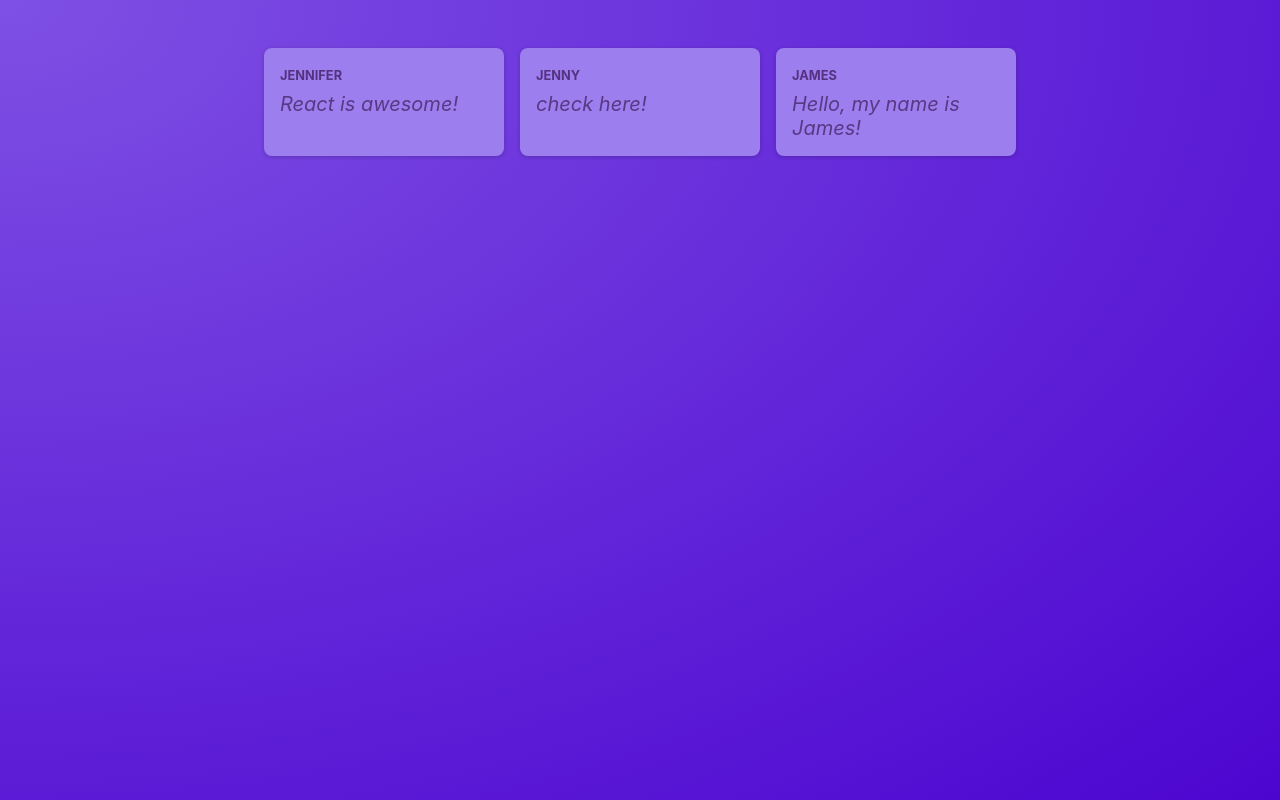
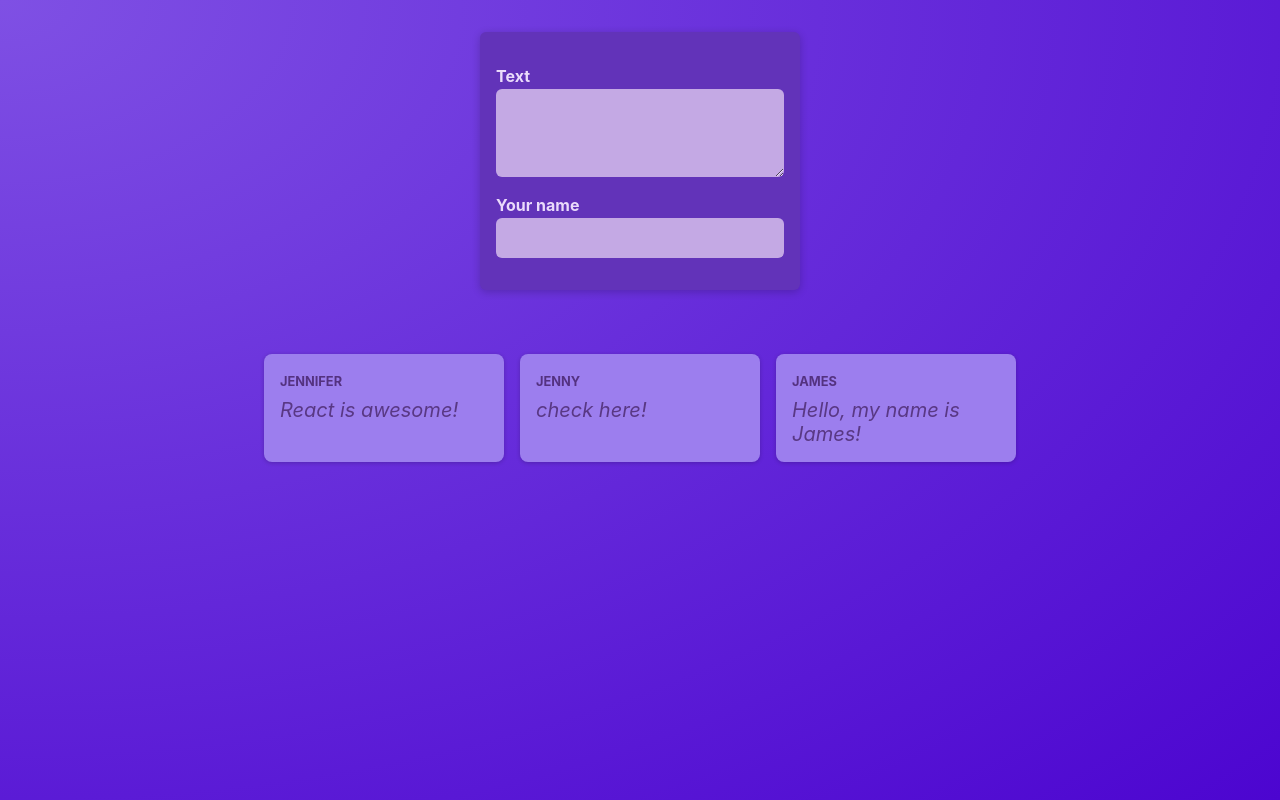
Before and after one commit to changchanglccc/react-crash-course, a React (Vite) app: page / in a window 1280 px wide. Built offline with nearby package versions, Linux system fonts and the light colour scheme.

Commit message:
feat: added NewPost component

```diff
--- /dev/null
+++ b/src/components/NewPost.jsx
@@ -0,0 +1,18 @@
+import classes from './NewPost.module.css';
+
+function NewPost() {
+    return (
+        <form className={classes.form}>
+            <p>
+                <label htmlFor='body'>Text</label>
+                <textarea id='body' required rows={3} />
+            </p>
+            <p>
+                <label htmlFor='name'>Your name</label>
+                <input type='text' id='name' required />
+            </p>
+        </form>
+    );
+}
+
+export default NewPost;
--- /dev/null
+++ b/src/components/NewPost.module.css
@@ -0,0 +1,55 @@
+.form {
+    background-color: #6233b9;
+    padding: 1rem;
+    width: 20rem;
+    margin: 2rem auto;
+    border-radius: 6px;
+    box-shadow: 0 2px 8px rgba(0, 0, 0, 0.2);
+}
+
+.form label {
+    display: block;
+    margin-bottom: 0.05rem;
+    color: #eadbfb;
+    font-weight: bold;
+}
+
+.form input,
+.form textarea {
+    display: block;
+    width: 100%;
+    font: inherit;
+    padding: 0.5rem;
+    border-radius: 6px;
+    border: none;
+    background-color: #c4a9e4;
+    color: #28262c;
+}
+
+.actions {
+    display: flex;
+    justify-content: flex-end;
+    gap: 0.5rem;
+}
+
+.actions button {
+    cursor: pointer;
+    font: inherit;
+    padding: 0.5rem 1.5rem;
+    border: none;
+    border-radius: 4px;
+    background-color: #34036c;
+    color: #e5d5f7;
+}
+
+.actions button:hover {
+    background-color: #23014a;
+}
+
+.actions button[type='button'] {
+    background-color: transparent;
+}
+
+.actions button[type='button']:hover {
+    color: #d1bee6;
+}
--- a/src/components/PostsList.jsx
+++ b/src/components/PostsList.jsx
@@ -1,13 +1,17 @@
+import NewPost from './NewPost';
 import Post from './Post';
 import classes from './PostsList.module.css';
 
 function PostsList() {
     return (
-        <ul className={classes.posts}>
-            <Post author="Jennifer" body="React is awesome!"/>
-            <Post author="Jenny" body="check here!"/>
-            <Post author="James" body="Hello, my name is James!"/>
-        </ul>
+        <>
+            <NewPost />
+            <ul className={classes.posts}>
+                <Post author="Jennifer" body="React is awesome!"/>
+                <Post author="Jenny" body="check here!"/>
+                <Post author="James" body="Hello, my name is James!"/>
+            </ul>
+        </>
     );
 }
 
```
